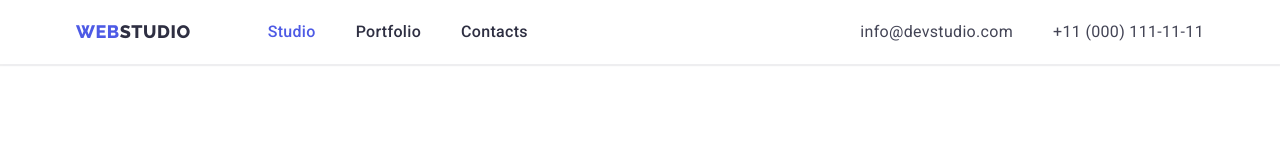
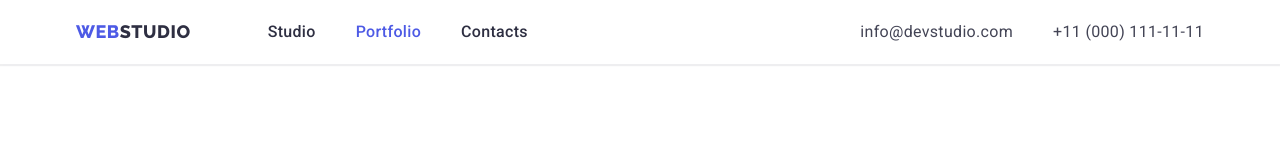
Before and after one commit to irynademkura/goit-markup-hw-03, a plain HTML site: page portfolio.html in a window 1280 px wide. Shown: the top 158 px of the page. Drawn offline with nearby package versions, Linux system fonts and the light colour scheme.

Commit message:
Update portfolio.html

```diff
--- a/portfolio.html
+++ b/portfolio.html
@@ -21,8 +21,8 @@
         <a href="./index.html" class="header-logo"
           ><span class="header-wrap">WEB</span>STUDIO</a>
         <ul class="site-nav list">
-          <li class="item"><a href="./index.html" class="link current">Studio</a></li>
-          <li class="item"><a href="./portfolio.html" class="link">Portfolio</a></li>
+          <li class="item"><a href="./index.html" class="link ">Studio</a></li>
+          <li class="item"><a href="./portfolio.html" class="link current">Portfolio</a></li>
           <li class="item"><a href="/" class="link">Contacts</a></li>
         </ul>
       </nav>
```
